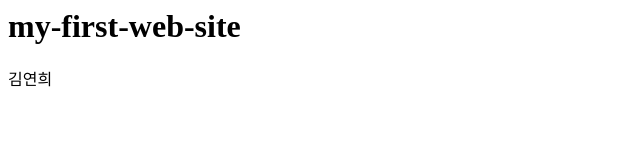
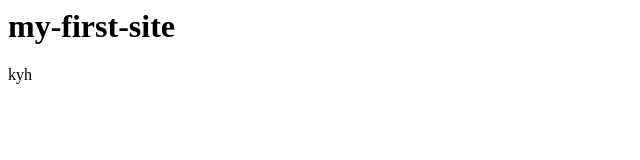
Before and after one commit to Heeeeeeeeeeeeeeeeeee/my-first-web-site, a plain HTML site: page index.html in a window 1280 px wide. Shown: the whole page, without its empty margins (0-640 px from the left). Drawn offline with Linux system fonts and the light colour scheme.

Commit message:
Update index.html

```diff
--- a/index.html
+++ b/index.html
@@ -3,7 +3,7 @@
     <title>my-first-web-site</title>
   </head>
   <body>
-    <h1>my-first-web-site</h1>
-    김연희
+    <h1>my-first-site</h1>
+    kyh
   </body>
 </html>
```
